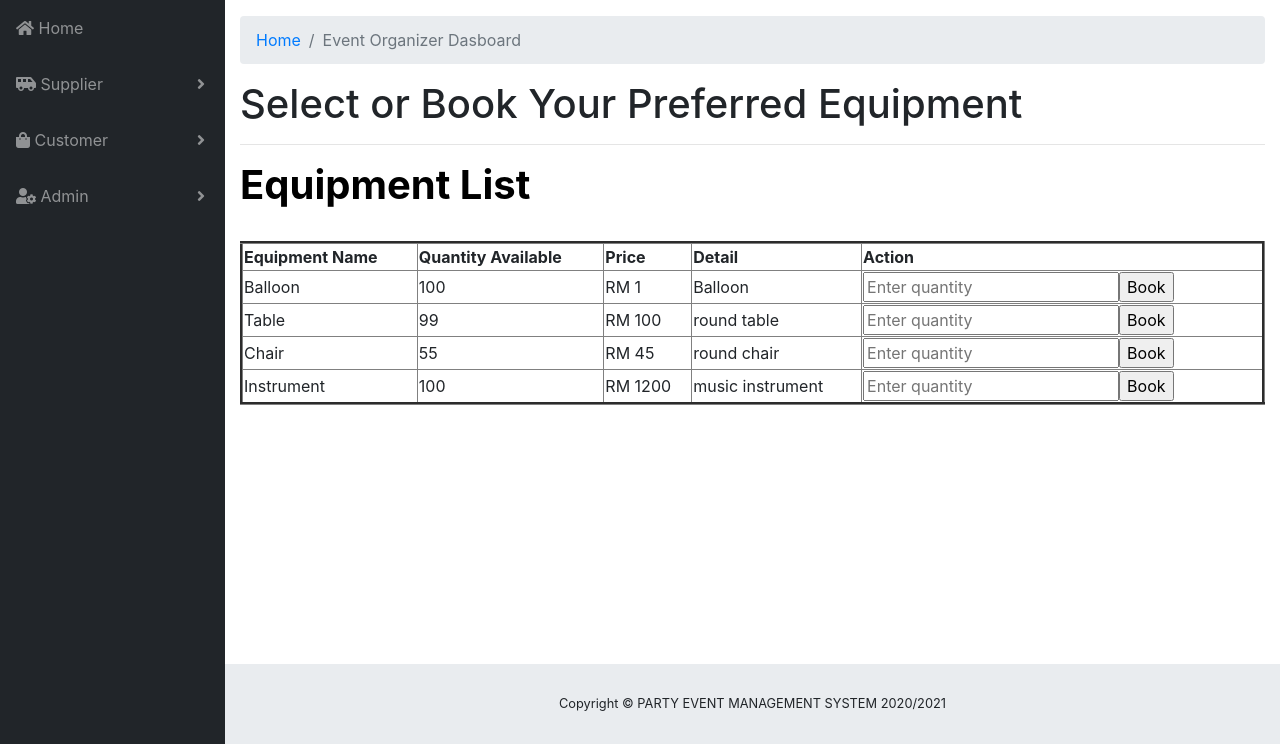
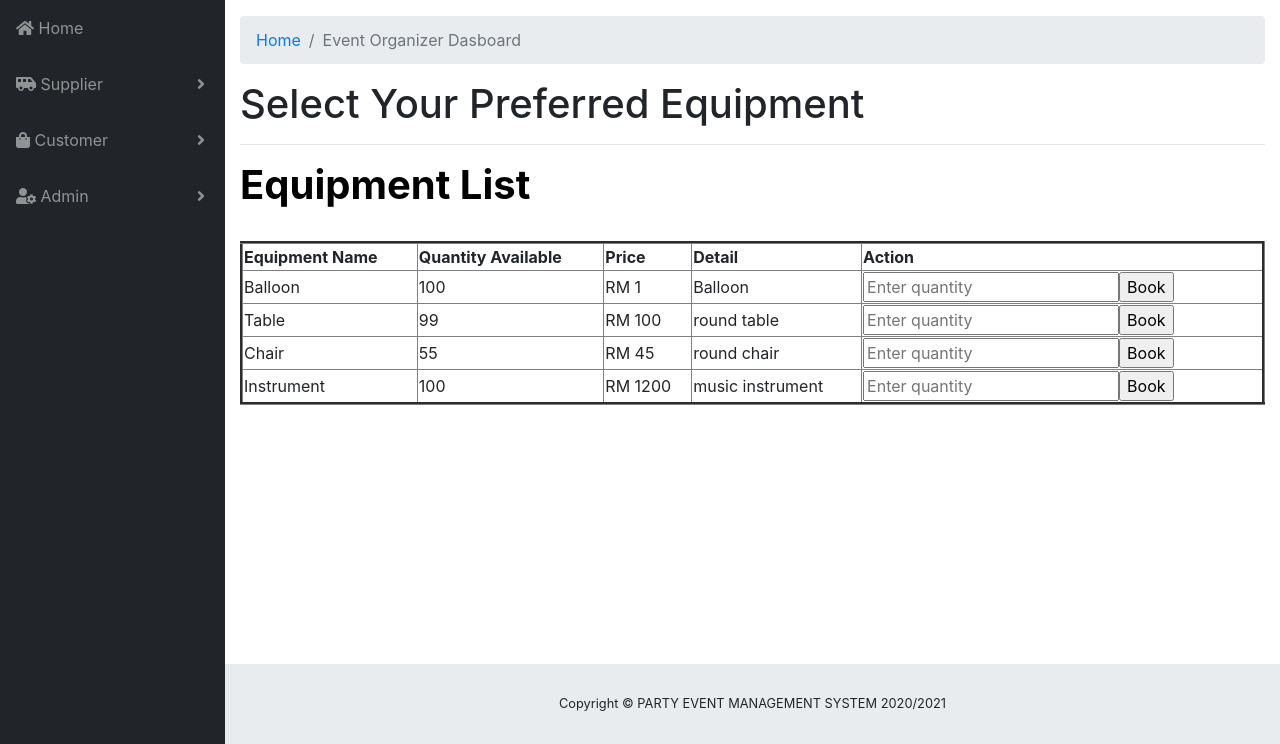
Before and after one commit to yewkhen97/Event_management_system, a PHP site: page /EMS/cEquipment.php in a window 1280 px wide. Shown: the part 56-800 px from the top of the page. Run offline with PHP 8.4, Linux system fonts and the light colour scheme; a user stored in the database is signed in; data comes from the database, SQL or seed files in the repository.

Commit message:
Update cEquipment.php
updated

```diff
--- a/ApplicationLayer/UserView/cEquipment.php
+++ b/ApplicationLayer/UserView/cEquipment.php
@@ -27,7 +27,7 @@ include "customerHeader.php";
           </ol>
 
           <!-- Page Content -->
-          <h1>Select or Book Your Preferred Equipment </h1>
+          <h1>Select Your Preferred Equipment </h1>
           <hr>
 
 <!-- Top menu on small screens -->
```
